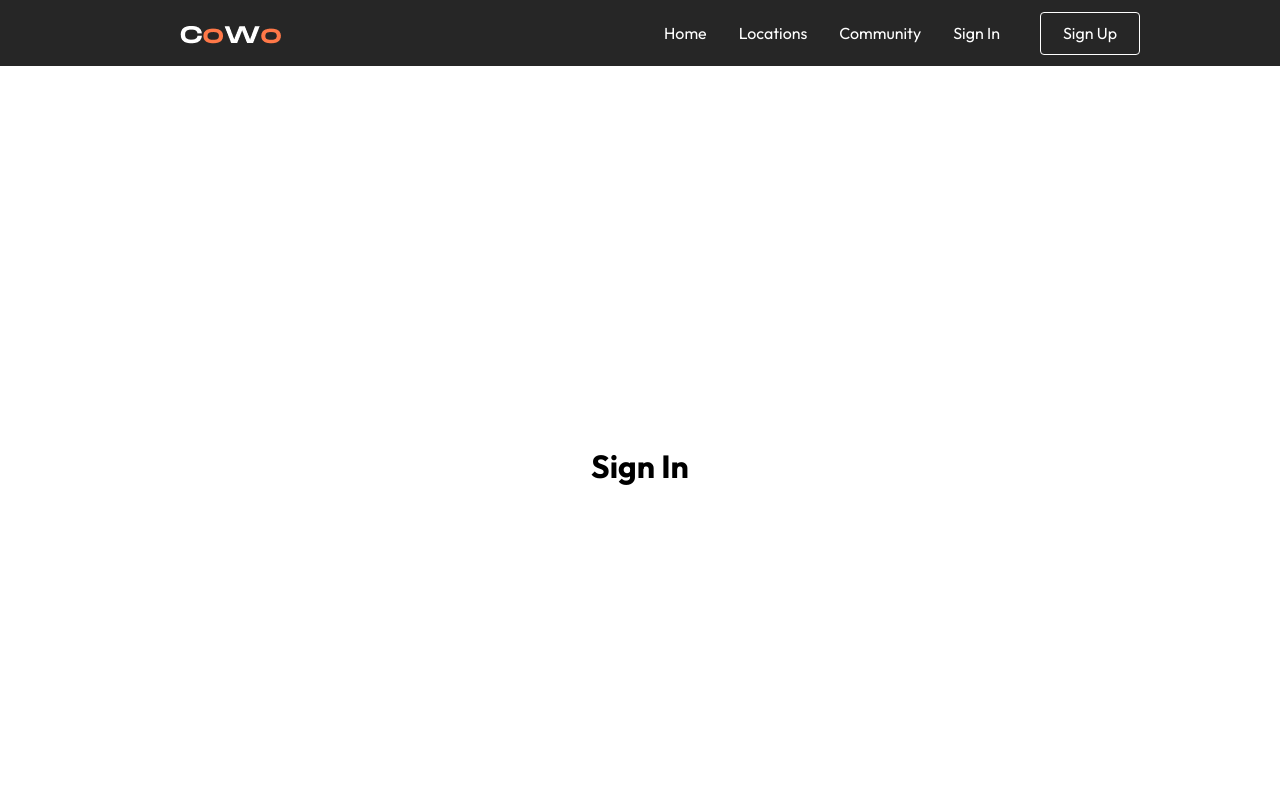
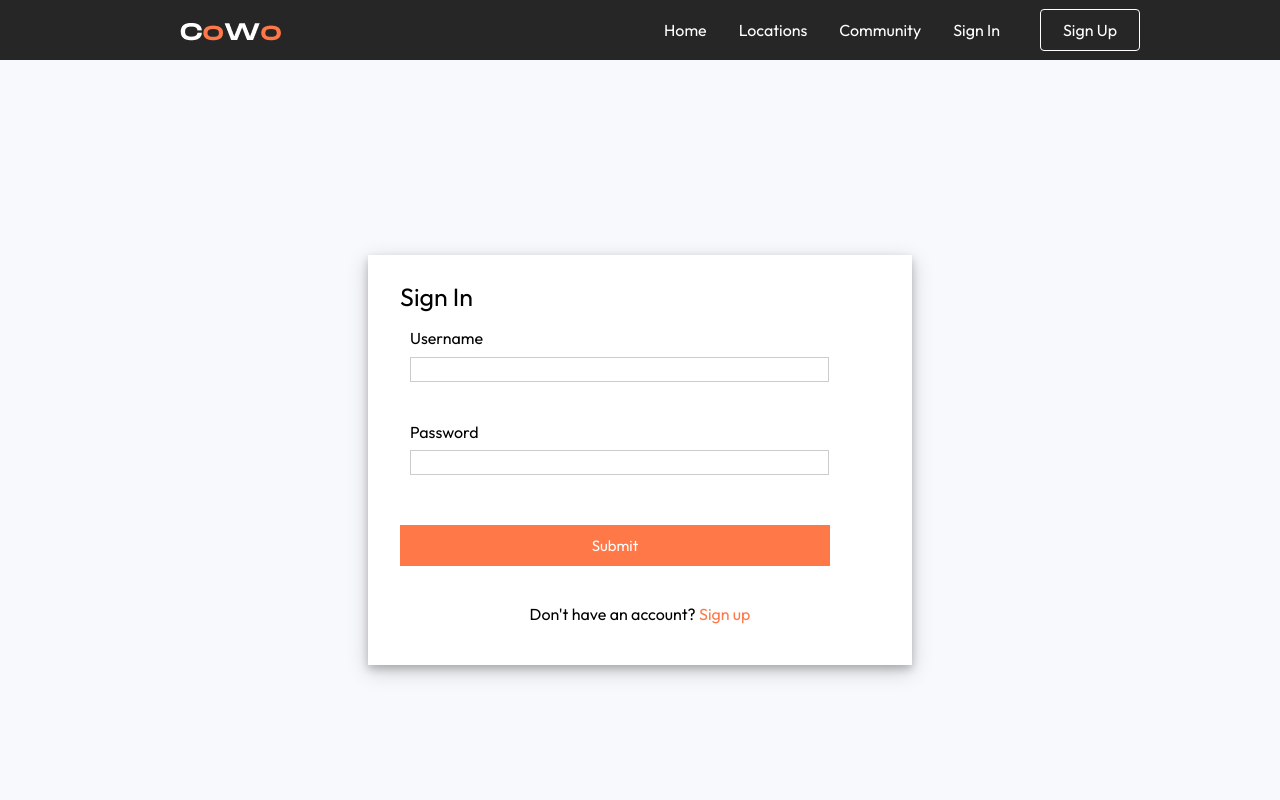
Before and after one commit to Nizami9/coworking, a React (Create React App) app: page /signin in a window 1280 px wide. Shown: the top 800 px of the page. Built offline with nearby package versions, Linux system fonts and the light colour scheme.

Commit message:
adding login page

```diff
--- a/src/Components/Footer/Footer.css
+++ b/src/Components/Footer/Footer.css
@@ -1,7 +1,6 @@
 body {
     margin: 0%;
     font-family: 'Outfit';
-    text-align: center;
     line-height: 130%;
 
 }
--- a/src/Components/MainPage/Signin.js
+++ b/src/Components/MainPage/Signin.js
@@ -1,14 +1,10 @@
-import React from 'react'
+import React from 'react';
+import Login from '../Sign-Up/Login'
 
 const Signin = () => {
   return (
-    <div   style={{
-      display: 'flex',
-      justifyContent: 'center',
-      alignItems: 'center',
-      height: '100vh'
-  }}>
-         <h1>Sign In</h1>
+    <div>
+      <Login />
     </div>
   )
 }
--- /dev/null
+++ b/src/Components/Sign-Up/Login.js
@@ -0,0 +1,101 @@
+import React, { useState } from 'react';
+import { Link  } from 'react-router-dom';
+import './style.css';
+
+function Login() {
+      // React States
+  const [errorMessages, setErrorMessages] = useState({});
+  const [isSubmitted, setIsSubmitted] = useState(false);
+
+   // User Login info
+   const database = [
+    {
+      username: "user1",
+      password: "pass1"
+    },
+    {
+      username: "user2",
+      password: "pass2"
+    }
+  ];
+
+  const errors = {
+    uname: "invalid username",
+    pass: "invalid password"
+  };
+
+  //handle submit
+  const handleSubmit = (e) => {
+    //Prevent page reload
+    e.preventDefault();
+
+    let { uname, pass } = document.forms[0];
+
+
+
+
+    // Find user login info
+    const userData = database.find((user) => user.username === uname.value);
+
+    // Compare user info
+    if (userData) {
+      if (userData.password !== pass.value) {
+        // Invalid password
+        setErrorMessages({ name: "pass", message: errors.pass });
+      } else {
+        setIsSubmitted(true);
+      }
+    } else {
+      // Username not found
+      setErrorMessages({ name: "uname", message: errors.uname });
+    }
+  };
+
+  // Generate JSX code for error message
+  const renderErrorMessage = (name) =>
+    name === errorMessages.name && (
+      <div className="error">{errorMessages.message}</div>
+    );
+
+    // JSX code for login form
+    const renderForm = (
+        <div className="form">
+          <form onSubmit={handleSubmit}>
+            <div className="input-container">
+              <label htmlFor='uname'>Username </label>
+              <input type="text" id='uname' name="uname" required />
+              {renderErrorMessage("uname")}
+            </div>
+            <div className="input-container">
+              <label htmlFor='password'>Password </label>
+              <input id='password' type="password" name="pass" required />
+              {renderErrorMessage("pass")}
+            </div>
+            <div className="button-container">
+              <input type="submit" />
+            </div>
+            <div>
+                <p  className="not-member-container">
+                     Don't have an account?{" "}
+                    <Link
+                       to='/sign-up'
+                    >
+                        Sign up
+                    </Link>
+                </p>
+            </div>
+          </form>
+        </div>
+      );
+
+  return (
+    <div className="app">
+    <div className="login-form">
+      <div className="title">Sign In</div>
+      {isSubmitted ? <div>User is successfully logged in</div> : renderForm}
+    </div>
+  </div>
+  )
+}
+
+export default Login
--- /dev/null
+++ b/src/Components/Sign-Up/style.css
@@ -0,0 +1,95 @@
+*{
+    margin:0;
+    box-sizing: border-box;
+    font-family: 'outfit';
+}
+
+.app {
+    font-family: outfit,sans-serif;
+    display: flex;
+    align-items: center;
+    justify-content: center;
+    flex-direction: column;
+    gap: 20px;
+    height: 100vh;
+    font-family: outfit,Cambria, Cochin, Georgia, Times, "Times New Roman", serif;
+    background-color: #f8f9fd;
+  }
+
+  input[type="text"],
+  input[type="password"] {
+    height: 25px;
+    width:91%;
+    border: 1px solid rgba(0, 0, 0, 0.2);
+  }
+
+  input[type="submit"] {
+    margin-top: 10px;
+    cursor: pointer;
+    font-size: 15px;
+    background: #FF7848;
+    border: 1px solid #FF7848;
+    color: #fff;
+    padding: 10px 20px;
+    width: 35em;
+  }
+
+  input[type="submit"]:hover {
+    background: #f89d7c;
+  }
+
+  .button-container {
+    display: flex;
+    justify-content: center;
+  }
+
+  .login-form {
+    width: 34em;
+    position: relative;
+    background-color: white;
+    padding: 2rem;
+    box-shadow: 0 4px 8px 0 rgba(0, 0, 0, 0.2), 0 6px 20px 0 rgba(0, 0, 0, 0.19);
+  }
+
+  .list-container {
+    display: flex;
+  }
+
+  .error {
+    color: red;
+    font-size: 12px;
+  }
+
+  .title {
+    font-size: 25px;
+    margin-bottom: 20px;
+  }
+
+  .input-container {
+    display: flex;
+    flex-direction: column;
+    gap: 8px;
+    margin: 10px;
+  }
+
+  .not-member-container{
+    padding: 0.5rem 0;
+    text-align: center;
+  }
+
+  .not-member-container a{
+    text-decoration: none;
+    color :#FF7848;
+  }
+
+  @media only screen and  (min-width: 40em) and (max-width: 70em) {
+    /* For mobile ph */
+  .login-form{
+    width: 35rem;
+}
+ }
+ @media only screen and (max-width: 39em) {
+    .login-form{
+        width: 18rem;
+    }
+  }
```
